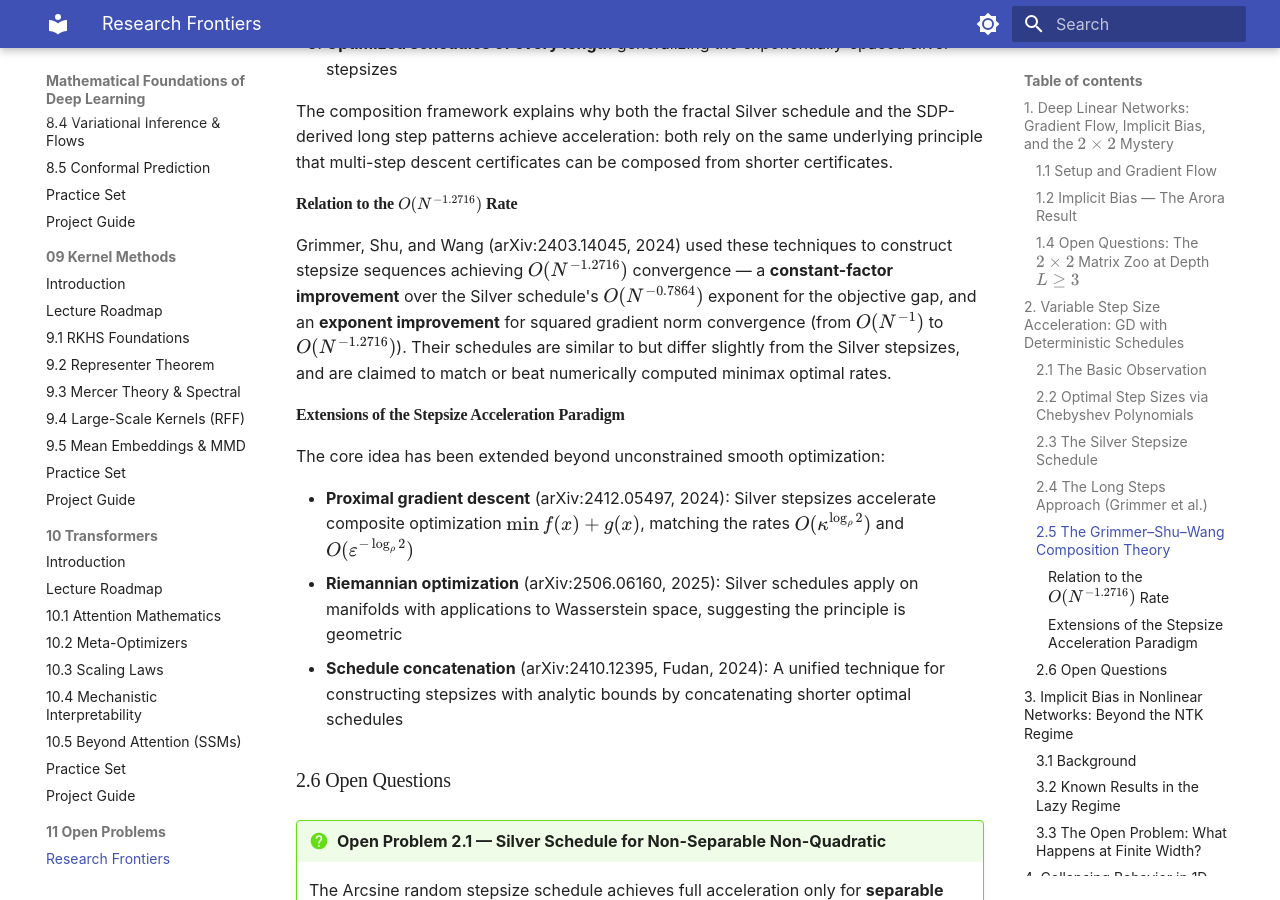
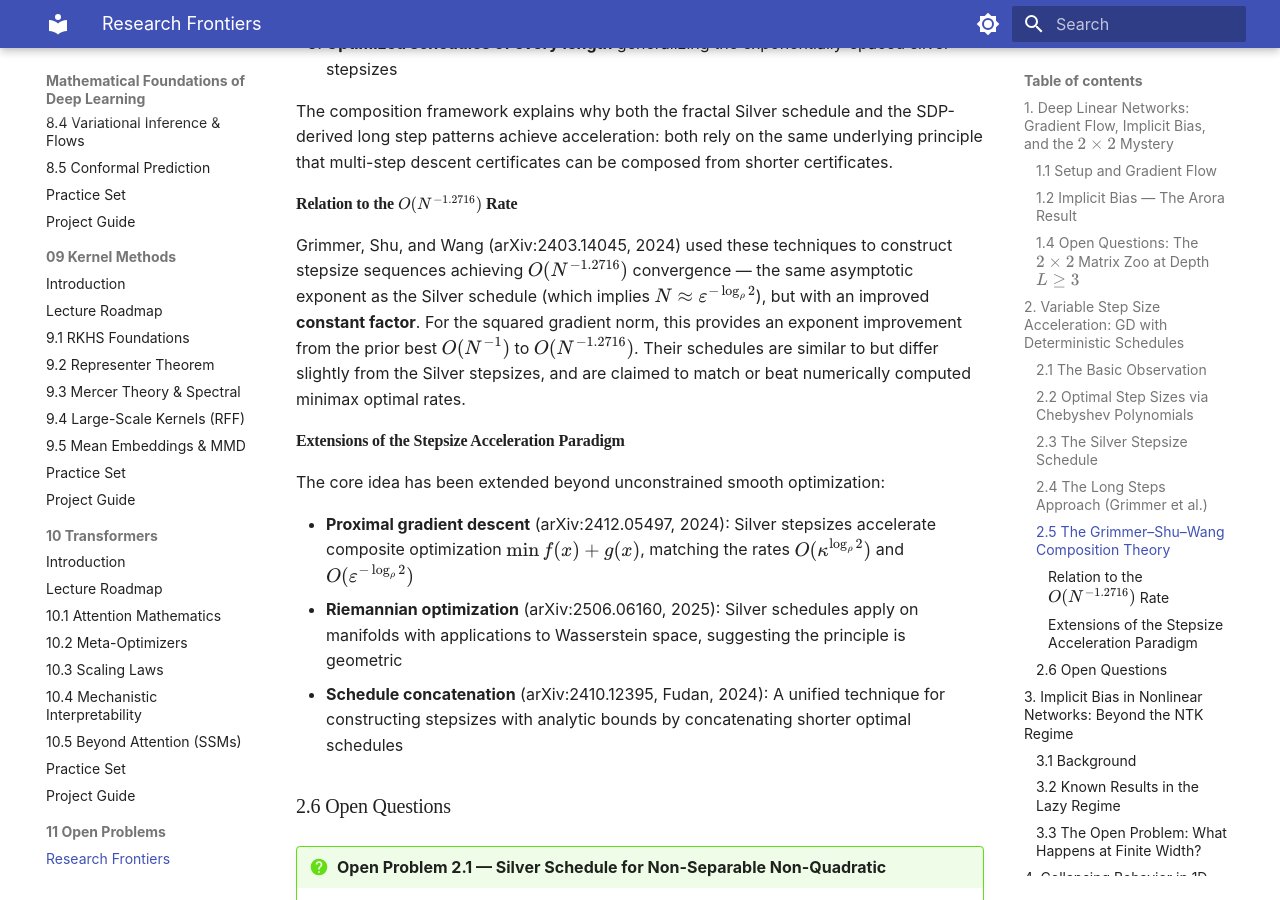
Before and after one commit to lowrank/rtg-mfdl, an MkDocs documentation site: the page built from docs/lectures/11-open-problems/README.md, in a window 1280 px wide and 900 px high, scrolled down 8507 px. Built offline with MkDocs 1.6.1 and Material for MkDocs 9.7.7, drawn with Linux system fonts in a browser that asks for light colours; some web fonts are replaced.

Commit message:
Fix: Silver and Grimmer share same O(N^{-1.2716}) exponent, differ only in constant factor

```diff
--- a/docs/lectures/11-open-problems/README.md
+++ b/docs/lectures/11-open-problems/README.md
@@ -224,7 +224,7 @@ The composition framework explains why both the fractal Silver schedule and the
 
 #### Relation to the $O(N^{-1.2716})$ Rate
 
-Grimmer, Shu, and Wang (arXiv:2403.14045, 2024) used these techniques to construct stepsize sequences achieving $O(N^{-1.2716})$ convergence — a **constant-factor improvement** over the Silver schedule's $O(N^{-0.7864})$ exponent for the objective gap, and an **exponent improvement** for squared gradient norm convergence (from $O(N^{-1})$ to $O(N^{-1.2716})$). Their schedules are similar to but differ slightly from the Silver stepsizes, and are claimed to match or beat numerically computed minimax optimal rates.
+Grimmer, Shu, and Wang (arXiv:2403.14045, 2024) used these techniques to construct stepsize sequences achieving $O(N^{-1.2716})$ convergence — the same asymptotic exponent as the Silver schedule (which implies $N \approx \varepsilon^{-\log_\rho 2}$), but with an improved **constant factor**. For the squared gradient norm, this provides an exponent improvement from the prior best $O(N^{-1})$ to $O(N^{-1.2716})$. Their schedules are similar to but differ slightly from the Silver stepsizes, and are claimed to match or beat numerically computed minimax optimal rates.
 
 #### Extensions of the Stepsize Acceleration Paradigm
 
```
